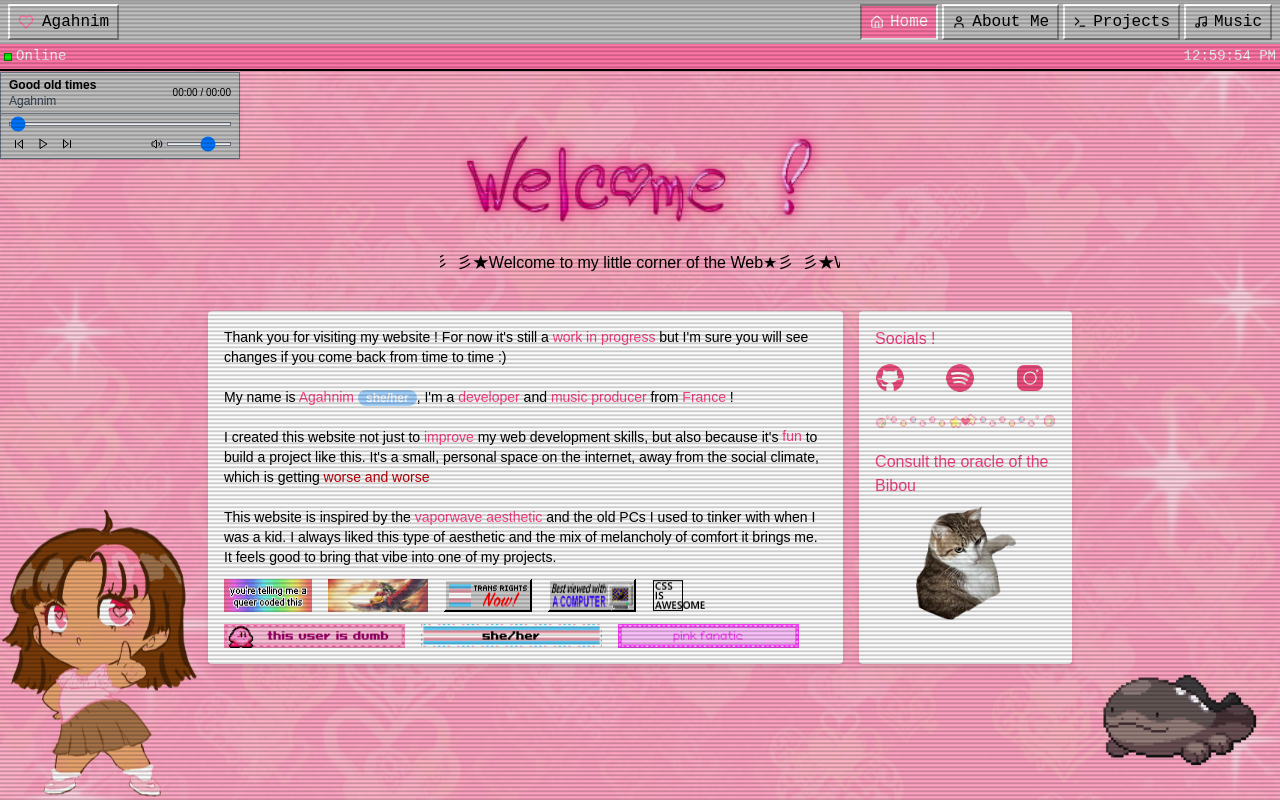
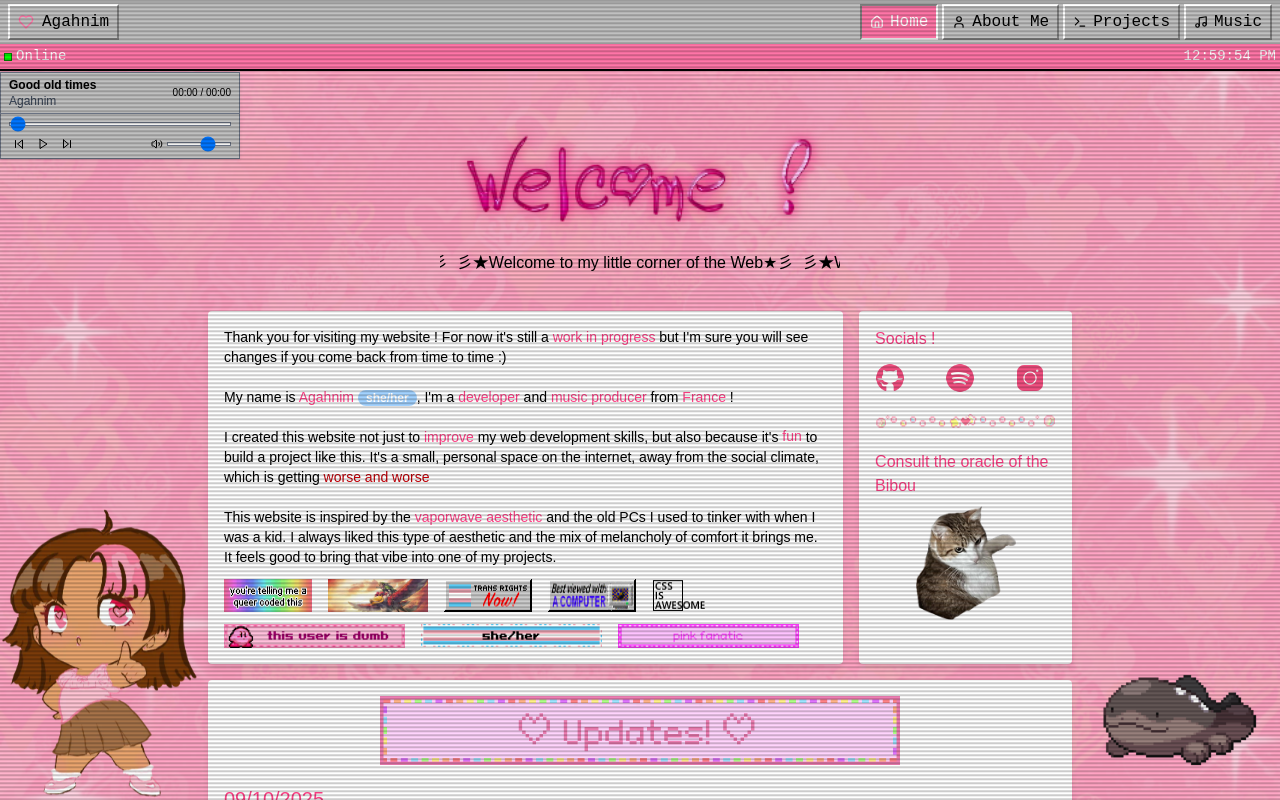
Before and after one commit to naguiagahnim/agahnim-website, a React (Vite) app: page /home in a window 1280 px wide. Built offline with nearby package versions, Linux system fonts and the light colour scheme; a web font is replaced by a local one.

Commit message:
Add updates

```diff
--- a/src/pages/HomeContent.tsx
+++ b/src/pages/HomeContent.tsx
@@ -75,7 +75,7 @@ export default function HomeContent() {
 
     return (
         <>
-        <div className="bg-[url(/images/tiledbgpink.webp)] bg-cover bg-center h-screen w-screen overflow-hidden">
+        <div className="bg-[url(/images/tiledbgpink.webp)] bg-cover bg-center h-screen w-screen overflow-auto">
             <div className="relative z-10 flex flex-col items-center px-4 space-y-4 max-w-4xl mx-auto p-6 mt-4">
                 <div className="w-[400px]">
                     <img src="/images/welcome.webp" width="400px"/>
@@ -138,6 +138,17 @@ export default function HomeContent() {
                         </div>
                     </div>
                 </div>
+                <div className="bg-white bg-opacity-80 p-4 rounded shadow-md flex-[0.3] font-dotgothic">
+                  <div className="text-center">
+                  <img src="/gifs/updates.gif" alt="Projects" className="mx-auto w-130 mb-5"/>
+                  </div>
+
+                  <div>
+                    <h1 className="text-xl text-darkerer-pink-ouga">09/10/2025</h1>
+                    <p>Just added this section! For now its implementation is very unextensible, but since it's my project anyway, I'll be the only one who may complain about it. We finally have been able to move out from Vercel !! I would've said thank you for your service if the CEO wasn't such a scummy human being. Every step towards self-hosting is a step in the right direction!</p>
+                  </div>
+                </div>
+
             </div>
             <div className="fixed bottom-0 left-0 w-[200px]">
                 <img src="/images/boubouille.webp" width="200px"/>
```
Also changed, not shown: public/gifs/updates.gif (added).
